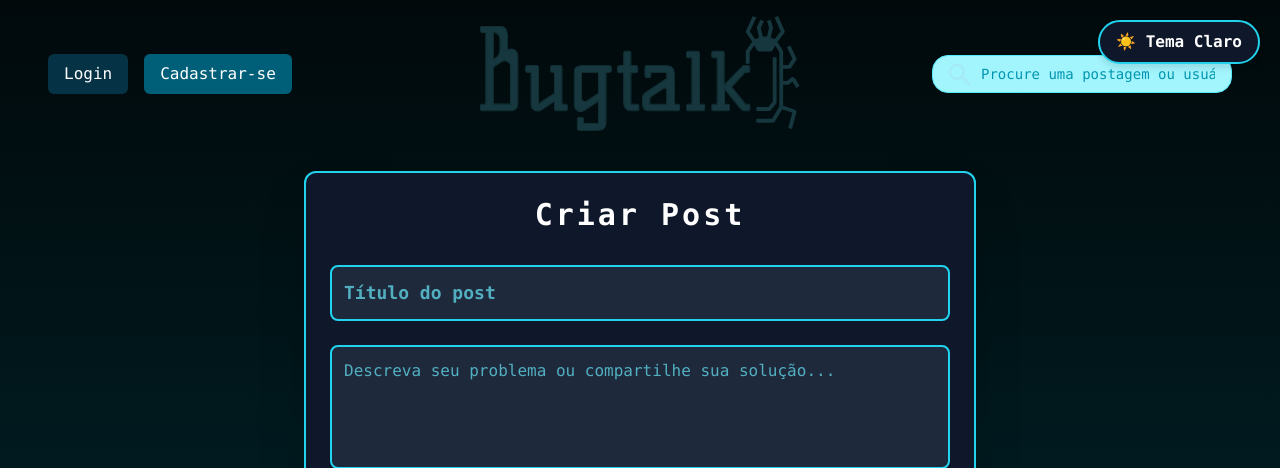
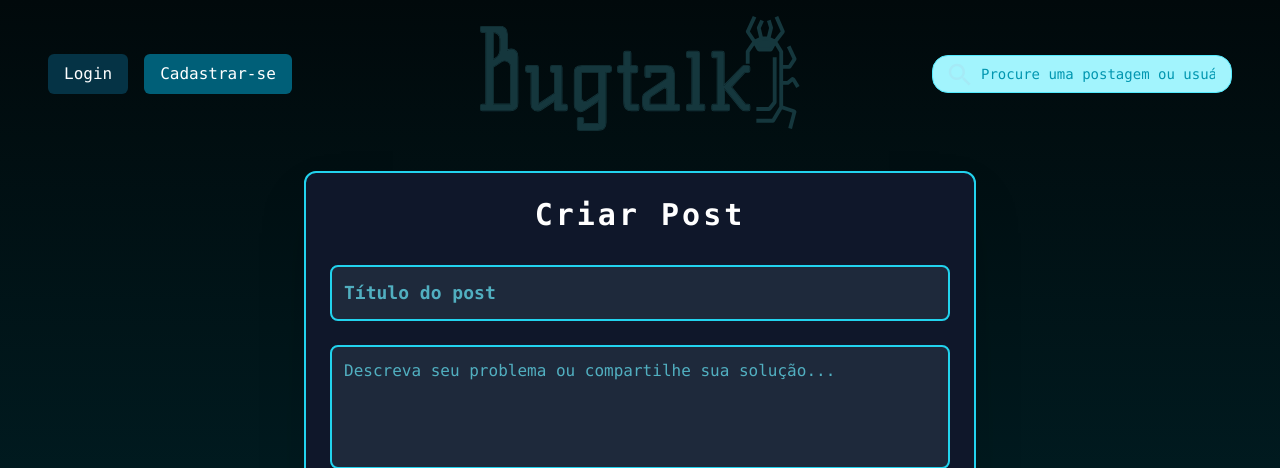
Before and after one commit to Gab-off/BugTalk, a PHP site: template src/Views/posts/criar.php in a window 1280 px wide. Shown: the top 468 px of the page. Run offline with PHP 8.4, Linux system fonts and the light colour scheme; the template is opened without the code that fills it, so the values that code supplies are empty; style sheets or scripts are compiled from the project's sources.

Commit message:
remove button change theme

```diff
--- a/src/Views/posts/criar.php
+++ b/src/Views/posts/criar.php
@@ -156,11 +156,6 @@ $erro = $_GET['erro'] ?? null;
 
 <body class="font-mono max-w-[1440px] mx-auto h-full px-2 md:px-8 lg:px-12" data-theme="dark">
 
-<!-- Botão de alternar tema -->
-<button class="theme-toggle" onclick="toggleTheme()">
-    <span id="theme-icon">☀️</span>
-    <span id="theme-text">Tema Claro</span>
-</button>
 
 <main class="flex flex-col items-center justify-center min-h-screen px-2 py-8">
     <form class="w-full max-w-2xl rounded-xl border-2 form-card p-6 shadow-2xl flex flex-col gap-6"
```
